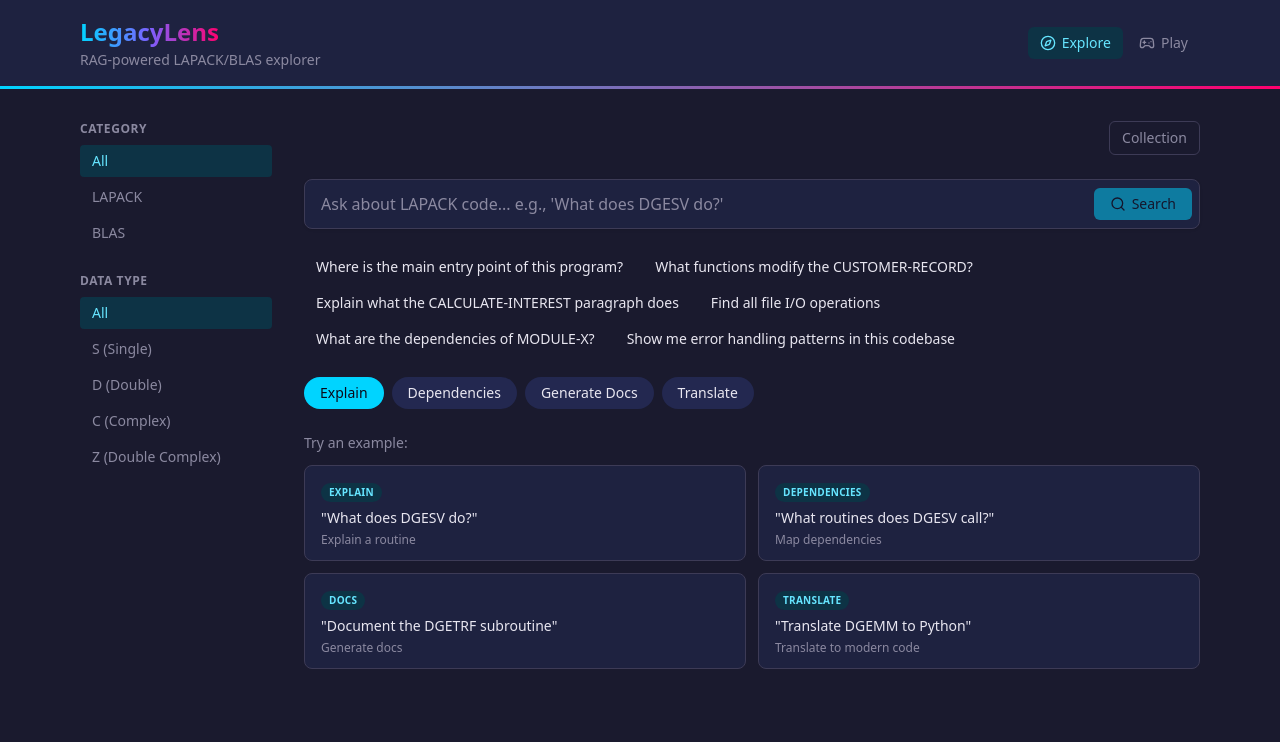
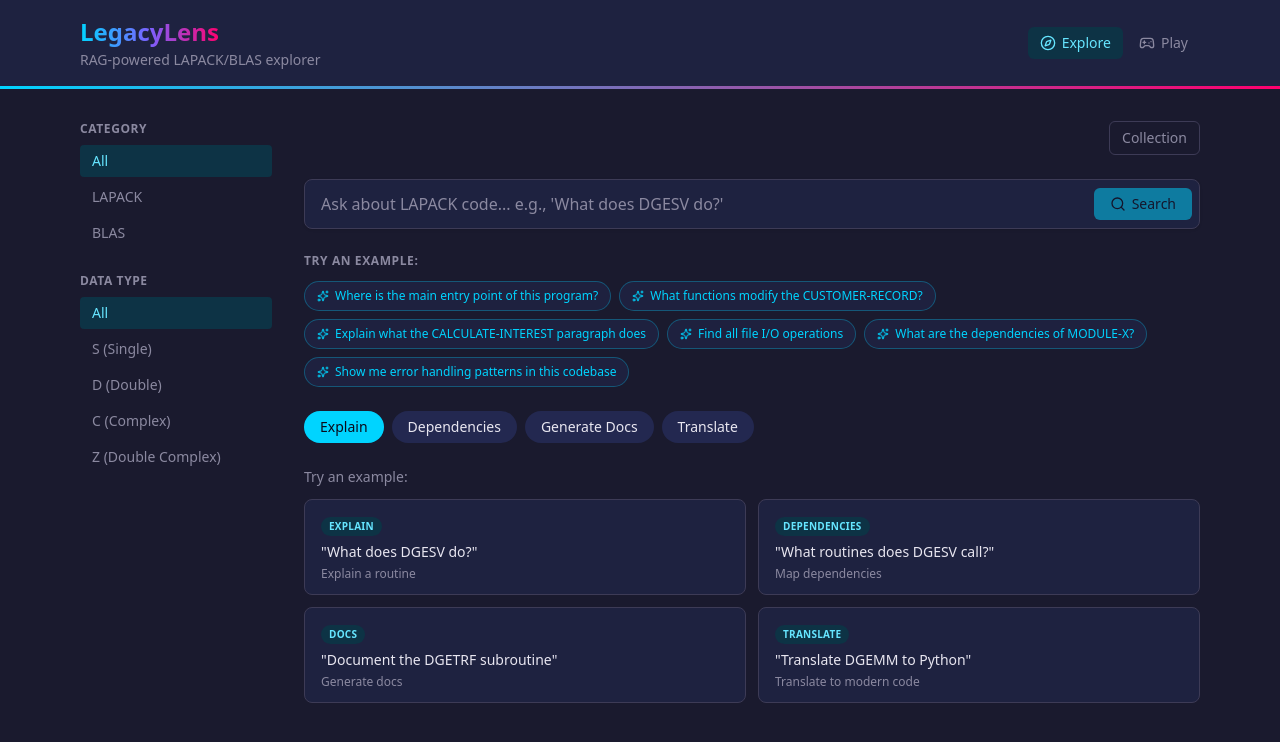
Before and after one commit to kelsi-andrewss/legacylens, a Next.js app: page / in a window 1280 px wide. Shown: the top 742 px of the page. Built offline with nearby package versions, Linux system fonts and the light colour scheme.

Commit message:
story-429: Polish SuggestedSearches — label, icons, hover glow

```diff
--- a/src/components/SuggestedSearches.tsx
+++ b/src/components/SuggestedSearches.tsx
@@ -1,4 +1,6 @@
 "use client";
+
+import { Sparkles } from "lucide-react";
 
 const SUGGESTED_QUERIES = [
   "Where is the main entry point of this program?",
@@ -15,22 +17,21 @@ interface SuggestedSearchesProps {
 
 export default function SuggestedSearches({ onSelect }: SuggestedSearchesProps) {
   return (
+    <div className="reveal-enter">
+      <p className="text-xs font-semibold uppercase tracking-wider text-ll-on-surface-muted mb-3">Try an example:</p>
       <div className="flex flex-wrap gap-2">
         {SUGGESTED_QUERIES.map((query) => (
           <button
             key={query}
             type="button"
             onClick={() => onSelect(query)}
-          style={{
-            border: "1px solid var(--color-primary)",
-            color: "var(--color-primary)",
-            background: "var(--color-surface)",
-          }}
-          className="rounded-full px-3 py-1 text-sm cursor-pointer transition-opacity hover:opacity-75"
+            className="flex items-center gap-1.5 rounded-full px-3 py-1.5 text-xs border border-ll-primary/30 bg-ll-surface-tonal/50 text-ll-primary cursor-pointer transition-all duration-200 hover:border-ll-primary hover:bg-ll-primary/10 hover:shadow-[0_0_12px_rgba(0,212,255,0.3)] hover:-translate-y-0.5"
           >
+            <Sparkles size={12} className="shrink-0" />
             {query}
           </button>
         ))}
       </div>
+    </div>
   );
 }
```
Lines whose indentation alone changed are shown as unchanged.
